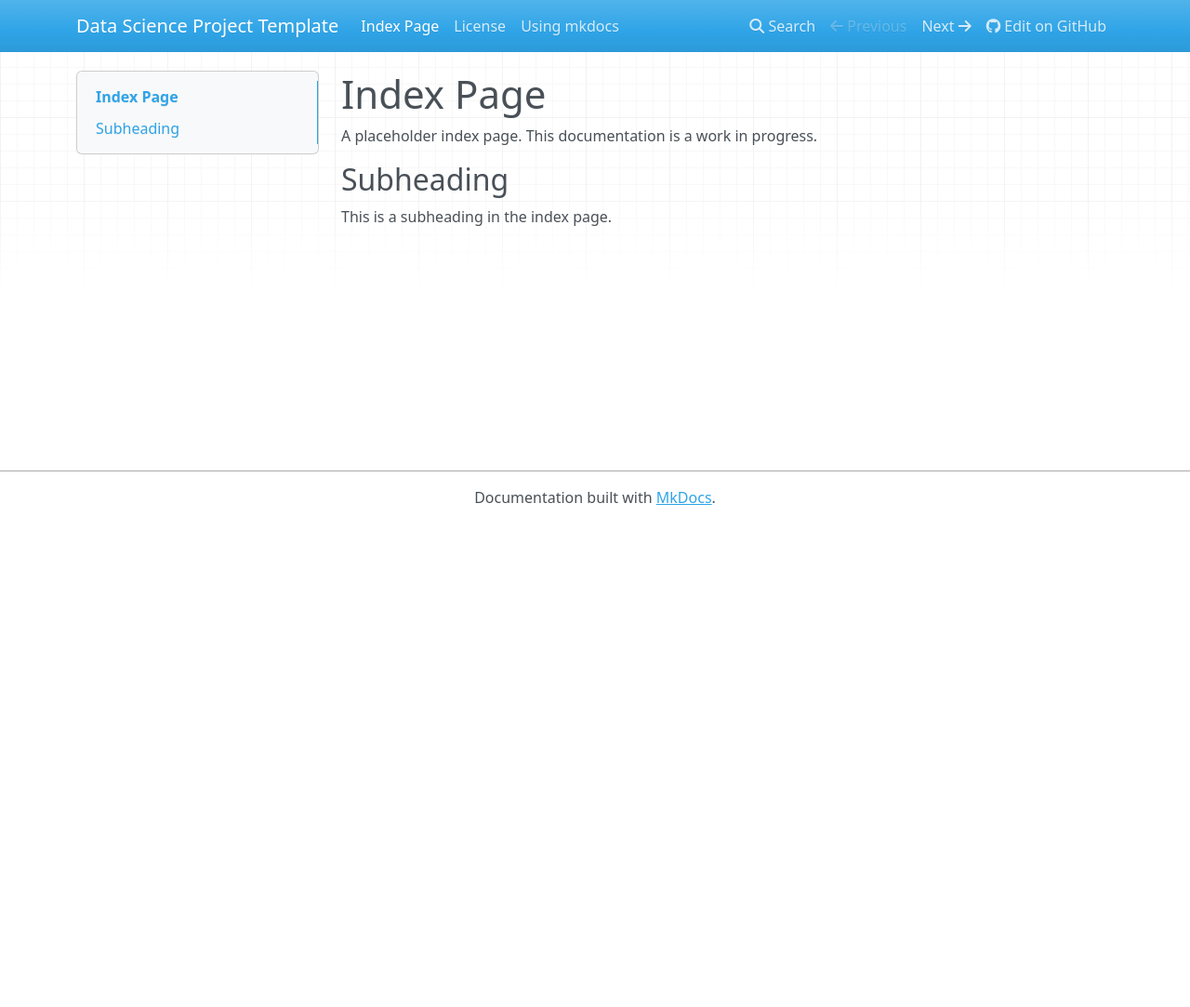
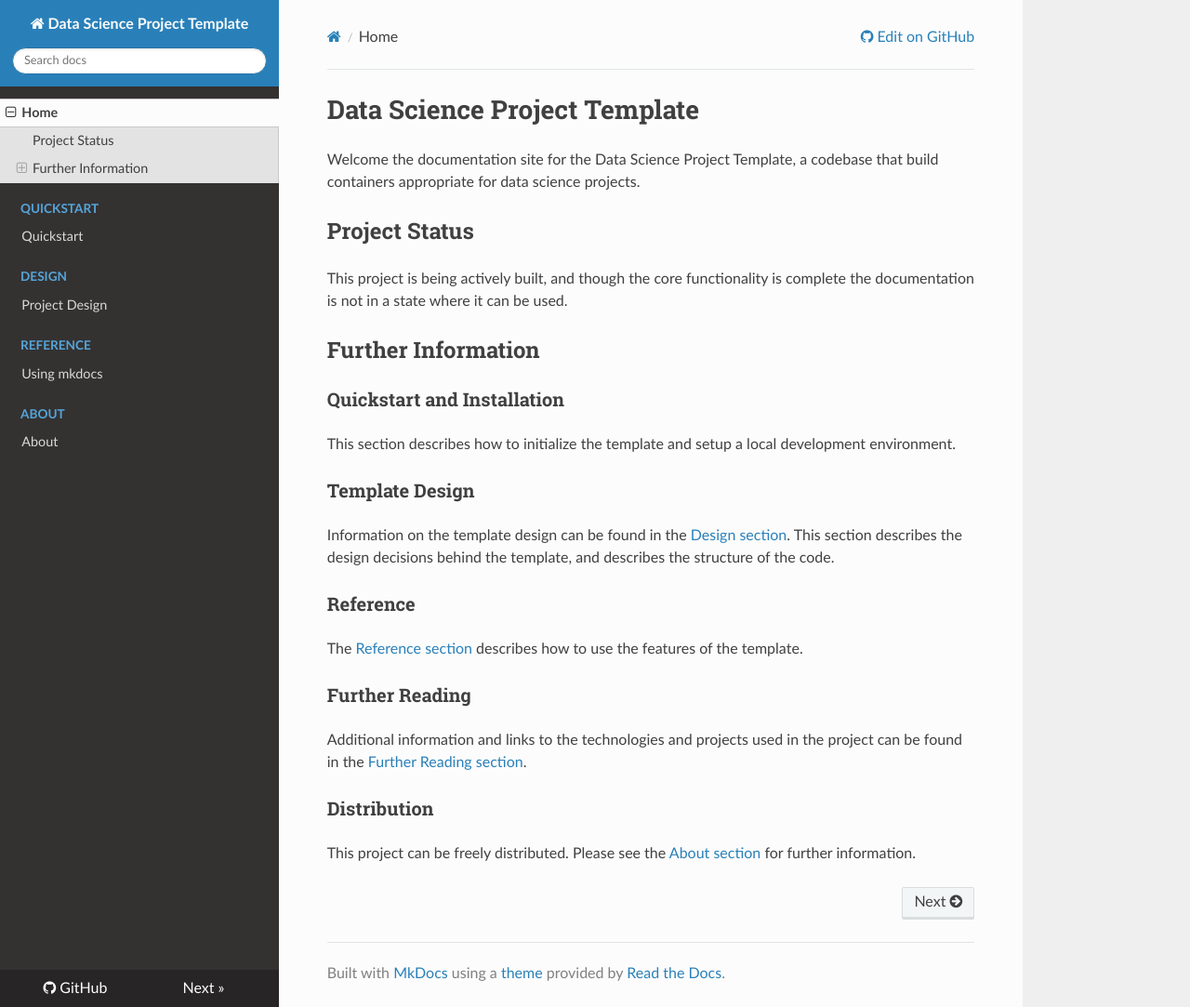
Before and after one commit to mark-curran/data-science-project-template, an MkDocs documentation site: the page built from docs/docs/index.md, in a window 1280 px wide and 1083 px high. Shown: the whole window at 93% size. Built offline with MkDocs 1.6.1, drawn with Linux system fonts in a browser that asks for light colours; nearby versions of some CDN libraries.

Commit message:
Further Documentation (#10)
* update mkdocs yaml.

* Update index page.

* Refactor docs folder.

```diff
--- /dev/null
+++ b/docs/docs/design/design.md
@@ -0,0 +1,3 @@
+# Project Design
+
+This page describes the project design.
--- a/docs/docs/index.md
+++ b/docs/docs/index.md
@@ -1,7 +1,32 @@
-# Index Page
+# Data Science Project Template
 
-A placeholder index page. This documentation is a work in progress.
+Welcome the documentation site for the Data Science Project Template, a codebase
+that build containers appropriate for data science projects.
 
-## Subheading
+## Project Status
 
-This is a subheading in the index page.
+This project is being actively built, and though the core functionality is complete the
+documentation is not in a state where it can be used.
+
+## Further Information
+
+### Quickstart and Installation
+
+This section describes how to initialize the template and setup a local development environment.
+
+### Template Design
+
+Information on the template design can be found in the [Design section](design/design.md). This section describes the design decisions
+behind the template, and describes the structure of the code.
+
+### Reference
+
+The [Reference section](reference/reference.md) describes how to use the features of the template.
+
+### Further Reading
+
+Additional information and links to the technologies and projects used in the project can be found in the [Further Reading section](further_reading/further_reading.md).
+
+### Distribution
+
+This project can be freely distributed. Please see the [About section](about/about.md) for further information.
--- a/docs/mkdocs.yml
+++ b/docs/mkdocs.yml
@@ -1,8 +1,15 @@
 site_name: 'Data Science Project Template'
 repo_url: https://github.com/mark-curran/data-science-project-template
 remote_branch: gh-pages
+theme: readthedocs
 
 nav:
-    - 'index.md'
-    - 'license.md'
-    - 'using_mkdocs.md'
+    - Home: 'index.md'
+    - Quickstart:
+        - 'quickstart/quickstart.md'
+    - Design:
+        - 'design/design.md'
+    - Reference:
+        - 'reference/using_mkdocs.md'
+    - About:
+        - 'about/about.md'
```
Also changed, not shown: docs/docs/about/about.md (added, +13 -0 lines), docs/docs/further_reading/further_reading.md (added, +3 -0 lines), docs/docs/license.md (deleted, +0 -5 lines), docs/docs/quickstart/quickstart.md (added, +3 -0 lines), docs/docs/reference/reference.md (added, +3 -0 lines), docs/docs/reference/using_mkdocs.md (renamed from docs/docs/using_mkdocs.md).
